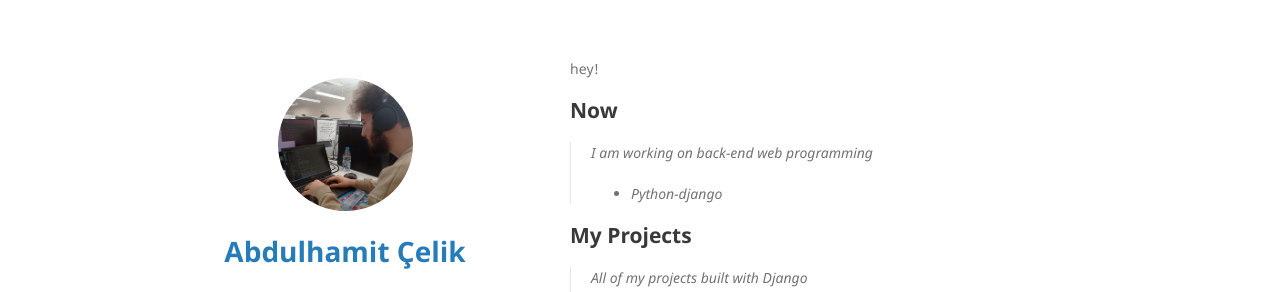
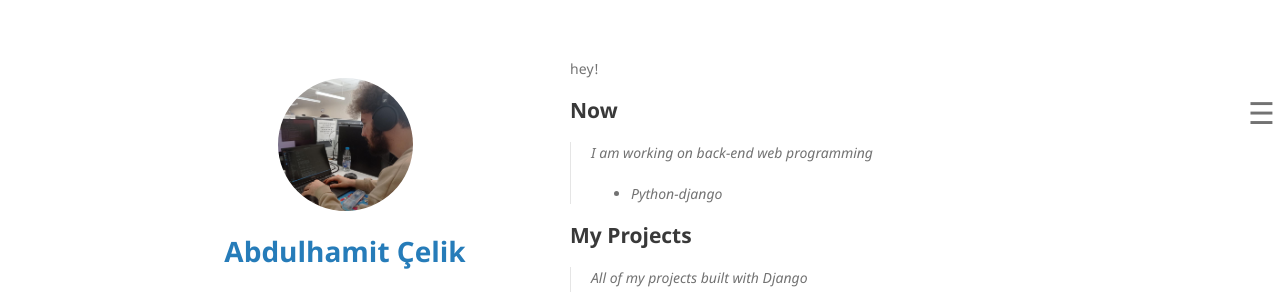
Before and after one commit to hmtcelik/my-resume, a Jekyll site: the page built from index.md, in a window 1280 px wide. Shown: the top 292 px of the page. Built offline with Jekyll 4.4.1, drawn with Linux system fonts in a browser that asks for light colours; nearby versions of some CDN libraries; library files that are not in the unit come from our copies.

Commit message:
add title color changer with JS

```diff
--- a/_layouts/default.html
+++ b/_layouts/default.html
@@ -14,6 +14,8 @@
     <script src="https://cdnjs.cloudflare.com/ajax/libs/html5shiv/3.7.3/html5shiv.min.js"></script>
     <![endif]-->
     {% include head-custom.html %}
+    <script src="jquery-3.5.1.min.js"></script>
+    <script src="https://ajax.googleapis.com/ajax/libs/jquery/3.5.1/jquery.min.js"></script>
   </head>
   <body>
     <div class="wrapper">
@@ -23,8 +25,7 @@
           <img class="pp"src="{{site.logo | relative_url}}" alt="Logo" />
         {% endif %}
 
-       <h1><a class = "title" href="/">{{ site.title | default: site.github.repository_name }}</a></h1>
-
+       <h1 ><a id="text" class ="title" href="/">{{ site.title | default: site.github.repository_name }}</a></h1>
 
         <p>C.E Student<br>Karabuk University</p>
 
@@ -34,10 +35,65 @@
 
       {{ content }}
 
-      </section>
+
+        <span id="opentoclose" class="opencolors" onclick="openNav()">&#9776;</span>
+
+        <div id="mySidenav" class="sidenav">
+          <a href="javascript:void(0)" class="closebtn" onclick="closeNav()">&times;</a>
+          <ul class="pre-styles">
+            <li onclick="defaultcolor()" class="colors" style="background-color:#069;"></li>
+            <li onclick="red()" class="colors" style="background-color:#ff5040;"></li>
+            <li onclick="green()" class="colors" style="background-color:#88B04B;"></li>
+            <li onclick="pink()" class="colors" style="background-color:#ff9492;"></li>
+            <li onclick="maroon()" class="colors" style="background-color:#85144b;"></li>
+            <li onclick="navy()" class="colors" style="background-color:#001f3f;"></li>
+          </ul>
+        </div>
+
+
+        </section>
 
     </div>
-    <script src="{{ "/assets/js/scale.fix.js" | relative_url }}"></script>
+    <script src="{{ '/assets/js/scale.fix.js' | relative_url }}"></script>
     <script async defer src="https://buttons.github.io/buttons.js"></script>
+    <script>
+      function defaultcolor()
+      {
+          document.getElementById('text').style.color='#069';
+      }
+      function red()
+      {
+          document.getElementById('text').style.color='#FF6F61';
+      }
+      function green()
+      {
+          document.getElementById('text').style.color='#88B04B';
+      }
+      function pink()
+      {
+          document.getElementById('text').style.color='#F7CAC9';
+      }
+      function maroon()
+      {
+          document.getElementById('text').style.color='#85144b';
+      }
+      function navy()
+      {
+          document.getElementById('text').style.color='#001f3f';
+      }
+
+
+  </script>
+  <script>
+    function openNav() {
+        document.getElementById("mySidenav").style.width = "250px";
+
+    }
+
+    function closeNav() {
+      document.getElementById("mySidenav").style.width = "0";
+    }
+    </script>
+
   </body>
 </html>
--- a/_sass/jekyll-theme-minimal.scss
+++ b/_sass/jekyll-theme-minimal.scss
@@ -13,6 +13,7 @@ h1, h2, h3, h4, h5, h6 {
   color:#222;
   margin:0 0 20px;
 }
+
 
 p, ul, ol, table, pre, dl {
   margin:0 0 20px;
@@ -135,6 +136,55 @@ ul.downloads {
   border-radius:5px;
   border:1px solid #e0e0e0;
   width:270px;
+}
+.style-container{
+  position: fixed;
+  right:-205px;
+  top:150px;
+  width:212px;
+  height:260px;
+  background-color: #3c3c3c;
+  padding:10px;
+  z-index: 5000;
+  color:#fff;
+}
+#demo-custom{
+  position:absolute;
+  top:0;
+  left:-38px;
+  font-size: 25px;
+  text-align: center;
+  width:250px;
+  height:40px;
+  cursor: pointer;
+  z-index: 5000;
+  background-color: #353535;
+  text-align:left;
+  padding:1px 10px;
+}
+#demo-custom h4{
+  display: inline;
+  padding-left: 15px;
+  padding-top: 0;
+  margin-top: 0;
+  font-size: 20px;
+}
+
+ul.pre-styles{
+  margin: 10px 0px 10px -7px;
+  list-style: none;
+}
+
+ul.pre-styles li{
+  width:60px;
+  height:40px;
+  display: inline-block;
+  margin-right:10px;
+  margin-bottom:10px;
+  cursor: pointer;
+}
+ul.pre-styles li:hover{
+  border: 1px solid #2c2c2c;
 }
 
 .downloads li {
@@ -289,9 +339,59 @@ footer {
   }
 }
 
+.opencolors{
+  position: fixed;
+  right: 5px;
+  top: 10%;
+  font-size:30px;
+  cursor:pointer
+
+}
+
+.sidenav {
+  height: 200px;
+  width: 0;
+  position: fixed;
+  z-index: 1;
+  top: 10%;
+  right: 0;
+  background-color: rgb(53, 53, 53);
+  overflow-x: hidden;
+  transition: 0.5s;
+  padding-top: 60px;
+}
+
+.sidenav a {
+  padding: 8px 8px 8px 32px;
+  text-decoration: none;
+  font-size: 25px;
+  color: #818181;
+  display: block;
+  transition: 0.3s;
+}
+
+.sidenav a:hover {
+  color: #f1f1f1;
+}
+
+.sidenav .closebtn {
+  position: absolute;
+  top: 0;
+  right: 25px;
+  font-size: 36px;
+  margin-left: 50px;
+}
+
+@media screen and (max-height: 450px) {
+  .sidenav {padding-top: 15px;}
+  .sidenav a {font-size: 18px;}
+}
+
 .title{
   text-align: center;
+
 }
+
 
 .pp {
   border-radius: 100%;
--- a/index.md
+++ b/index.md
@@ -12,10 +12,10 @@ hey!
 ## My Projects
 
 >All of my projects built with Django
-  - <a href="https://github.com/hmtcelik/hocaninotla" target="_blank">Hocani Notla</a>
-  - <a href="https://github.com/hmtcelik/django-AreaCalc" target="_blank">Area and Volume Calculator</a>
-  - <a href="https://github.com/hmtcelik/To-Do-App" target="_blank">To-do App for Daily Tasks</a>
-  - <a href="https://github.com/hmtcelik/django_blog" target="_blank">Basic Blog</a>
+  - <a class="changes" href="https://github.com/hmtcelik/hocaninotla" target="_blank">Hocani Notla</a>
+  - <a class="changes" href="https://github.com/hmtcelik/django-AreaCalc" target="_blank">Area and Volume Calculator</a>
+  - <a class="changes" href="https://github.com/hmtcelik/To-Do-App" target="_blank">To-do App for Daily Tasks</a>
+  - <a class="changes" href="https://github.com/hmtcelik/django_blog" target="_blank">Basic Blog</a>
 
 
 ### For Collab and Contact
```
Also changed, not shown: 7 other files.
